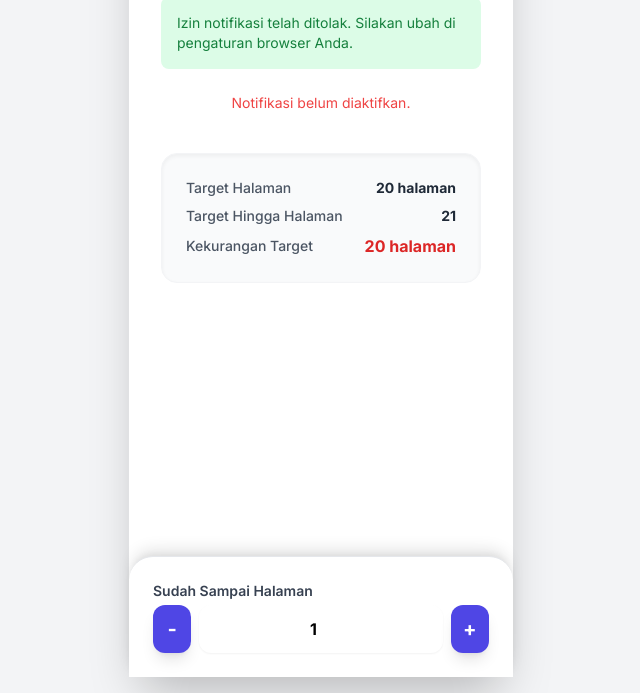
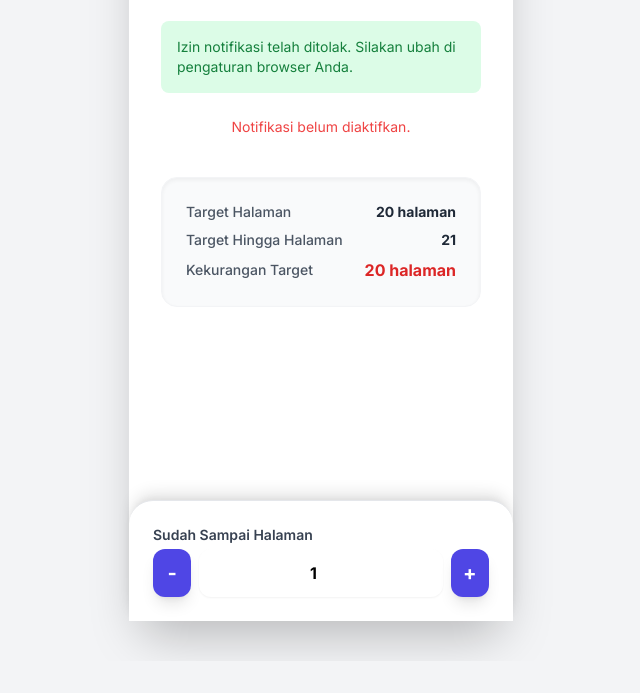
Before and after one commit to nu2883/targetBaca, a plain HTML site: page index.html in a window 1280 px wide. Shown: the part 139-832 px from the top of the page, without its empty margins (319-959 px from the left). After the commit the page ends 800 px from the top, so only its background shows below. Drawn offline with nearby package versions, Linux system fonts and the light colour scheme.

Commit message:
Update index.html

```diff
--- a/index.html
+++ b/index.html
@@ -31,7 +31,7 @@
 </head>
 <body class="bg-gray-100 min-h-screen flex items-center justify-center p-4">
 
-    <div id="app" class="bg-white p-8 rounded-3xl shadow-2xl w-full max-w-sm mx-auto transform transition-all hover:scale-105 duration-300 relative pb-24 min-h-screen flex flex-col justify-between">
+    <div id="app" class="bg-white p-8 rounded-3xl shadow-2xl w-full max-w-sm mx-auto transform transition-all hover:scale-105 duration-300 relative pb-24 min-h-[90vh] flex flex-col justify-between">
 
         <!-- Ikon Gerigi untuk Membuka Modal -->
         <button @click="openSettingsModal" class="absolute top-4 right-4 text-gray-600 hover:text-gray-800 transition transform hover:rotate-90">
```
